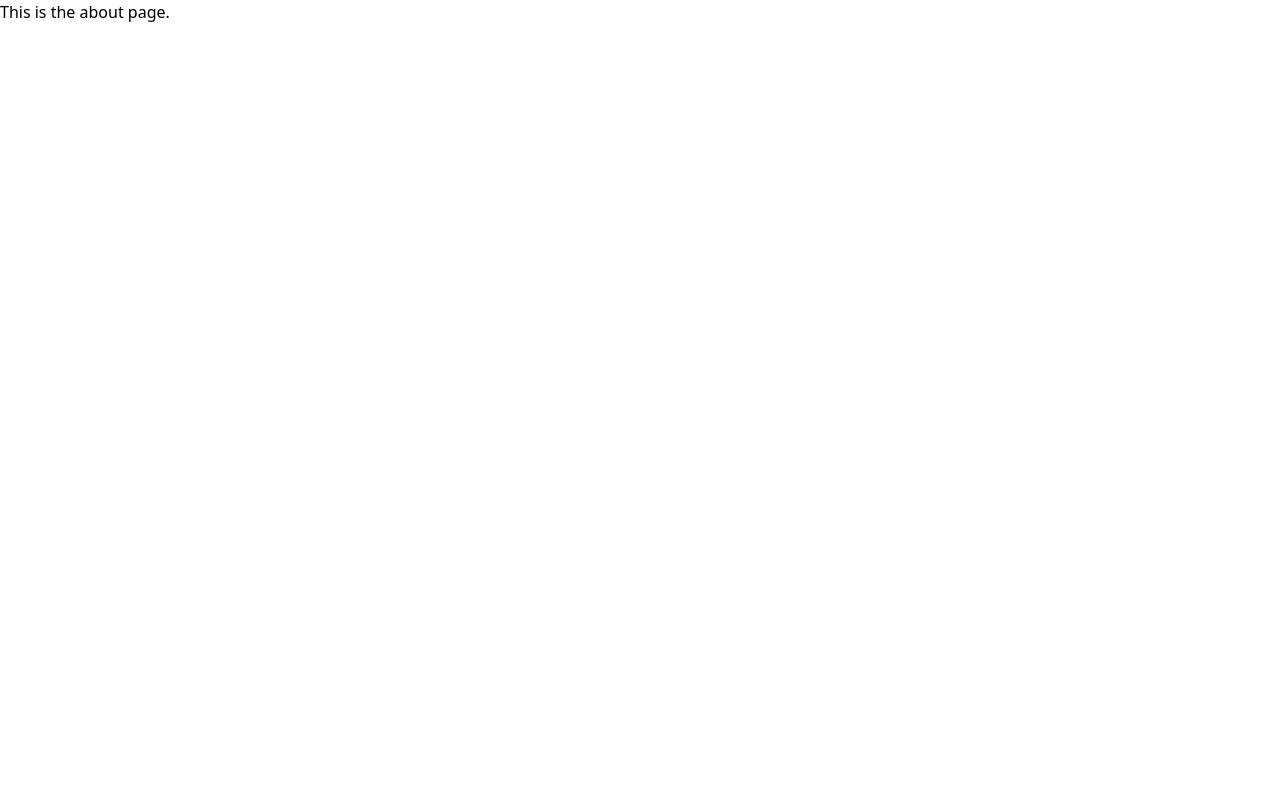
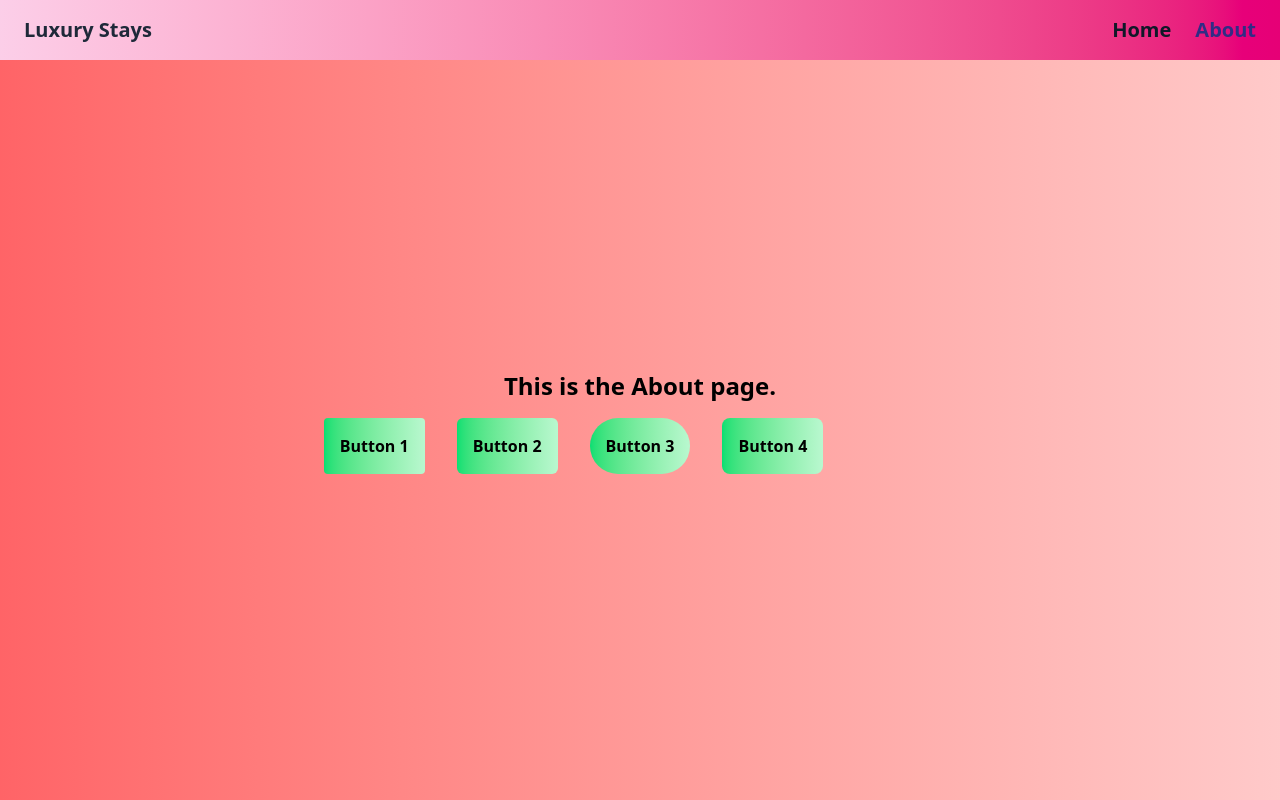
Before and after one commit to MauriceHPS/alx-project-0x02-setup, a Next.js app in the folder alx-project-0x02/: page /about in a window 1280 px wide. Built offline with nearby package versions, Linux system fonts and the light colour scheme.

Commit message:
Added the Button component

```diff
--- /dev/null
+++ b/alx-project-0x02/components/common/Button.tsx
@@ -0,0 +1,19 @@
+import { ButtonProps } from "@/interfaces";
+import React from "react";
+
+const Button: React.FC<ButtonProps> = ({ size, shape, name }) => {
+  return (
+    <>
+      <div>
+        <button
+          className={`${size} ${shape} font-semibold  bg-linear-to-r from-green-400 to-green-200
+          gap-6 m-4 p-4`}
+        >
+          {name}
+        </button>
+      </div>
+    </>
+  );
+};
+
+export default Button;
--- a/alx-project-0x02/components/layout/Header.tsx
+++ b/alx-project-0x02/components/layout/Header.tsx
@@ -9,11 +9,11 @@ const Header = () => {
       bg-linear-to-r from-pink-200 to-pink-600 px-6 py-4 gap-6"
       >
         <div className="text-xl cursor-pointer font-extrabold text-gray-800 hover:text-gray-600 ">
-          Luxury Stays
+          <Link href="/">Luxury Stays</Link>
         </div>
         <nav className="flex items-center gap-6">
           <Link
-            href="/home"
+            href="/"
             className="relative group transition-colors duration-300 text-gray-900 hover:text-gray-400/80 font-bold text-xl cursor-pointer"
           >
             Home
--- a/alx-project-0x02/interfaces/index.ts
+++ b/alx-project-0x02/interfaces/index.ts
@@ -12,3 +12,9 @@ export interface PostModalProps {
   onClose: () => void;
   onSave: (data: CardProps) => void;
 }
+
+export interface ButtonProps {
+  size: string;
+  shape: string;
+  name: string;
+}
--- a/alx-project-0x02/pages/about.tsx
+++ b/alx-project-0x02/pages/about.tsx
@@ -1,13 +1,28 @@
+import Button from "@/components/common/Button";
+import Header from "@/components/layout/Header";
+import { ButtonProps } from "@/interfaces";
 import React from "react";
 
-const about = () => {
+const About: React.FC<ButtonProps[]> = () => {
   return (
     <>
-      <div>
-        <h1>This is the about page.</h1>
+      <div className="flex flex-col min-h-screen bg-linear-to-r from-red-400 to-red-200">
+        <Header />
+        <main className="flex flex-1 flex-col items-center justify-center">
+          <h1 className="text-2xl font-bold">This is the About page.</h1>
+          <div
+            className="grid grid-col-1 md:grid-cols-2 lg:grid-cols-5
+          place-items-center justify-center"
+          >
+            <Button size="small" shape="rounded-sm" name="Button 1" />
+            <Button size="medium" shape="rounded-md" name="Button 2" />
+            <Button size="large" shape="rounded-full" name="Button 3" />
+            <Button size="large" shape="rounded-lg" name="Button 4" />
+          </div>
+        </main>
       </div>
     </>
   );
 };
 
-export default about;
+export default About;
--- a/alx-project-0x02/pages/index.tsx
+++ b/alx-project-0x02/pages/index.tsx
@@ -17,7 +17,7 @@ export default function Home() {
       <div className="flex flex-col min-h-screen bg-linear-to-r from-pink-400 to-pink-100 text-black ">
         <Header />
         <main className="flex flex-col flex-1 items-center justify-center">
-          <div className="p-6 m-4 grid rounded-lg place-items-center justify between bg-pink-300">
+          <div className="p-6 m-4 grid rounded-lg place-items-center justify between bg-pink-200">
             <h1 className="items-center justify-between text-3xl font-bold">
               Welcome to the home page
             </h1>
@@ -34,7 +34,7 @@ export default function Home() {
           </div>
 
           {/* //Display the data received from the modal form */}
-          <div>
+          <div className="grid grid-col-1 md:grid-cols-2 lg:grid-cols-4 gap-6 p-4 ">
             {posts.length === 0 ? (
               <p className="text-white text-lg opacity-80">
                 No Post added!!! Be the first to add one?
@@ -43,8 +43,8 @@ export default function Home() {
               posts.map((post, Home) => (
                 <div
                   key={Home}
-                  className="bg-white p-6 rounded-xl shadow-xl hover:shadow-2xl
-                  transition duration-300 border-l-4 border-pink-500"
+                  className="m-4 bg-white p-6 rounded-xl shadow-xl hover:shadow-2xl
+                  transition duration-300 border-l-4 border-pink-500 h-full flex flex-col justify-between"
                 >
                   <div className="flex justify-between items-start mb-2">
                     <h3 className="text-xl font-bold text-gray-800">
```
